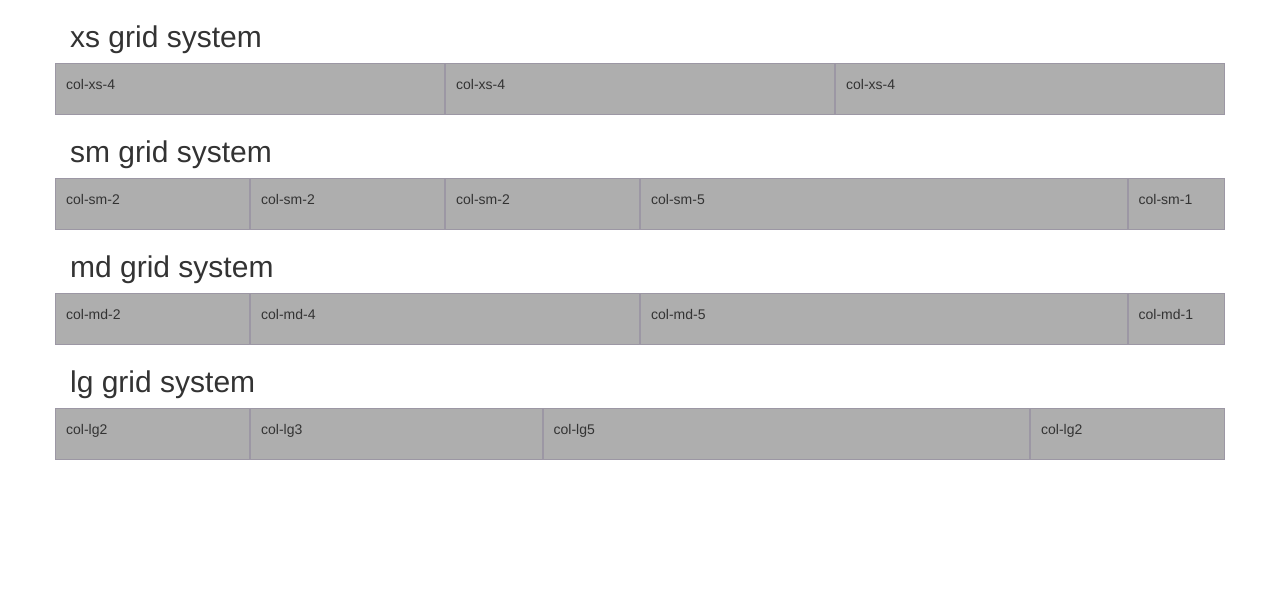
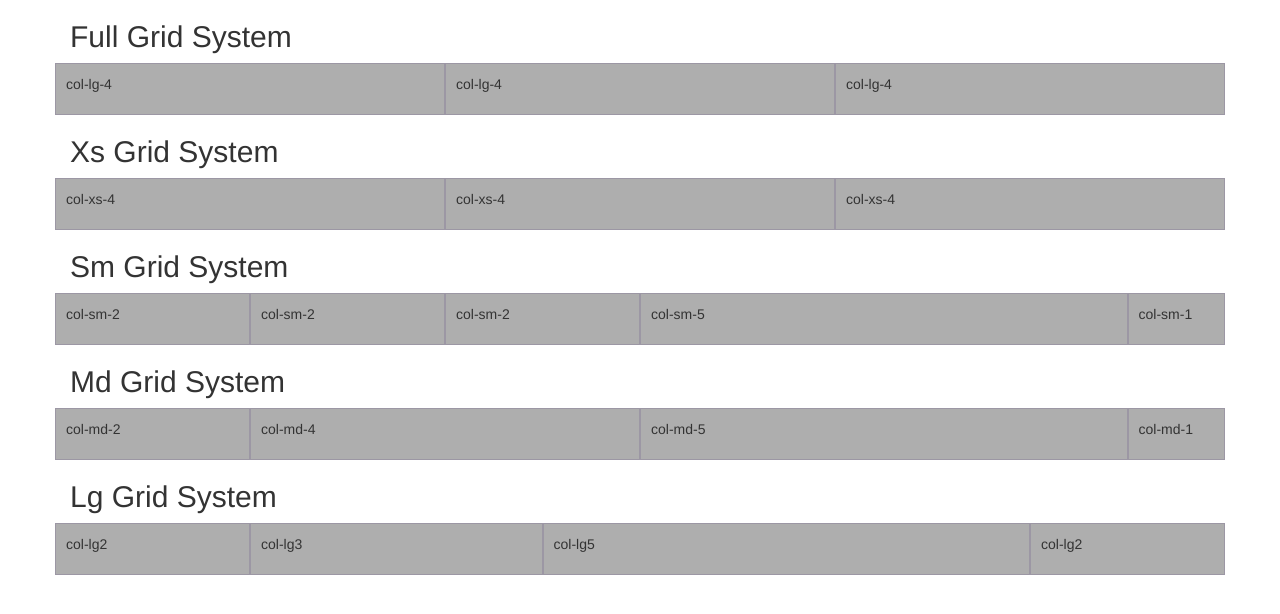
Before and after one commit to jancrmi/grid-system, a plain HTML site: page css/index.html in a window 1280 px wide. Drawn offline with Linux system fonts and the light colour scheme.

Commit message:
Created Full grid section

```diff
--- a/css/index.html
+++ b/css/index.html
@@ -8,7 +8,29 @@
 </head>
 <body>
 	<div class="container">
-		<h2>xs grid system</h2>
+		<h2>Full Grid System</h2>
+		<div class="row show-grid">
+			<div class="col-lg-4 col-md-3 col-sm-5 col-xs-3">
+               <p class="visible-lg-block">col-lg-4</p>
+               <p class="visible-md-block">col-md-3</p>
+               <p class="visible-sm-block">col-sm-5</p>
+               <p class="visible-xs-block">col-xs-3</p>
+			</div>
+			<div class="col-lg-4 col-md-3 col-sm-5 col-xs-3">
+               <p class="visible-lg-block">col-lg-4</p>
+               <p class="visible-md-block">col-md-3</p>
+               <p class="visible-sm-block">col-sm-5</p>
+               <p class="visible-xs-block">col-xs-3</p>
+			</div>
+			<div class="col-lg-4 col-md-6 col-sm-2 col-xs-6">
+               <p class="visible-lg-block">col-lg-4</p>
+               <p class="visible-md-block">col-md-6</p>
+               <p class="visible-sm-block">col-sm-2</p>
+               <p class="visible-xs-block">col-xs-6</p>
+			</div>
+		</div> <!--  end of full grid -->
+
+		<h2>Xs Grid System</h2>
 		<div class="row show-grid">
 			<div class="col-xs-4">
 				<p>col-xs-4</p>
@@ -21,7 +43,7 @@
 			</div>
 		</div> <!--  end of xs grid -->
 
-		<h2>sm grid system</h2>
+		<h2>Sm Grid System</h2>
 		<div class="row muestra-grid">
 			<div class="col-sm-2">
 				<p>col-sm-2</p>
@@ -40,7 +62,7 @@
 			</div>
 		</div> <!-- end of sm grid -->
 
-		<h2>md grid system</h2>
+		<h2>Md Grid System</h2>
 		<div class="row muestra-grid">
 			<div class="col-md-2">
 				<p>col-md-2</p>
@@ -56,7 +78,7 @@
 			</div>
 		</div> <!-- end of md grid -->
 
-		<h2>lg grid system</h2>
+		<h2>Lg Grid System</h2>
 		<div class="row muestra-grid">
 			<div class="col-lg-2">
 				<p>col-lg2</p>
```
